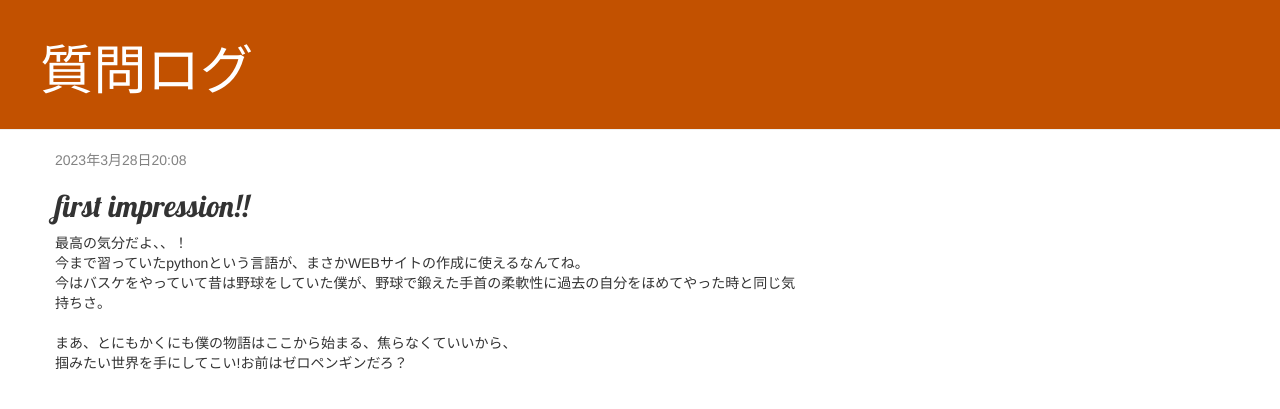
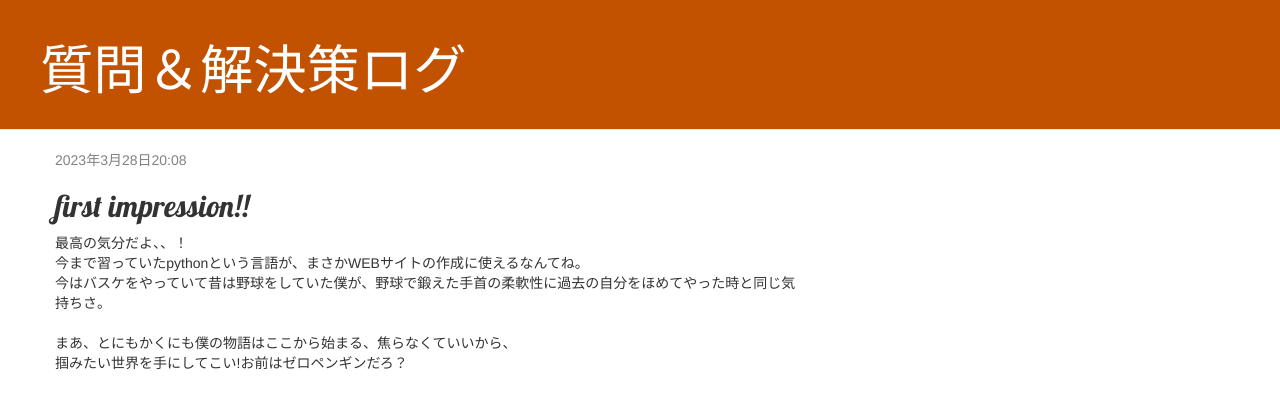
Before and after one commit to zero-penguin/my-first-blog, a Django app: page /post/1/ in a window 1280 px wide. Shown: the top 409 px of the page. Run offline with Django 4.2, Linux system fonts and the light colour scheme; data comes from the database, SQL or seed files in the repository; both versions use the stored data as it was after the commit; some libraries are stand-ins or nearby versions.

Commit message:
postの追加

```diff
--- a/blog/templates/blog/base.html
+++ b/blog/templates/blog/base.html
@@ -9,7 +9,7 @@
   </head>
   <body>
     <div class="page-header">
-        <h1><a href="/">質問ログ</a></h1>
+        <h1><a href="/">質問＆解決策ログ</a></h1>
     </div>
     <div class="content container">
         <div class="row">
```
Also changed, not shown: db.sqlite3.
